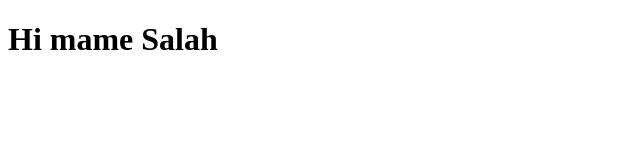
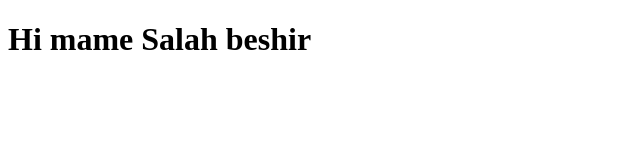
Before and after one commit to mohammedsbd/mame, a plain HTML site: page index.html in a window 1280 px wide. Shown: the whole page, without its empty margins (0-640 px from the left). Drawn offline with Linux system fonts and the light colour scheme.

Commit message:
added beshir

```diff
--- a/index.html
+++ b/index.html
@@ -6,6 +6,6 @@
     <title>hello mame</title>
 </head>
 <body>
-    <h1>Hi mame Salah</h1>
+    <h1>Hi mame Salah beshir</h1>
 </body>
 </html>
```
